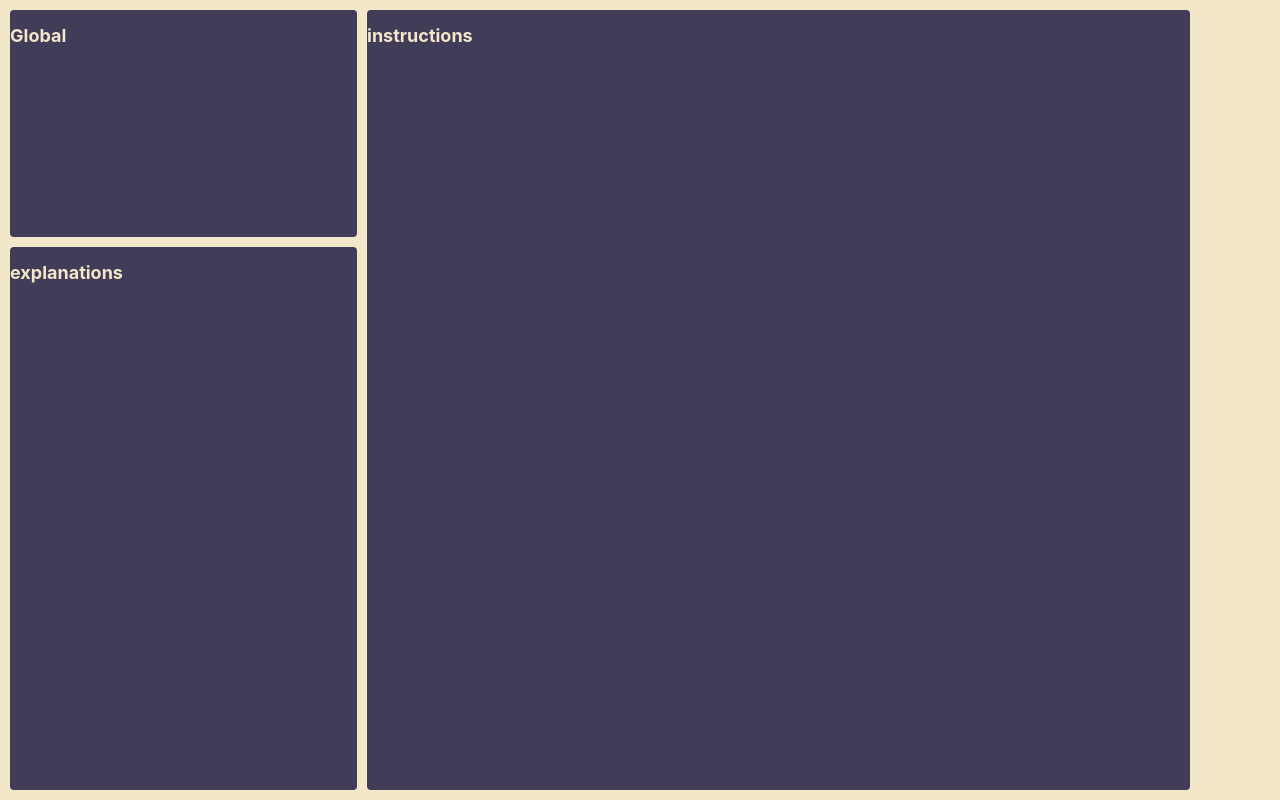
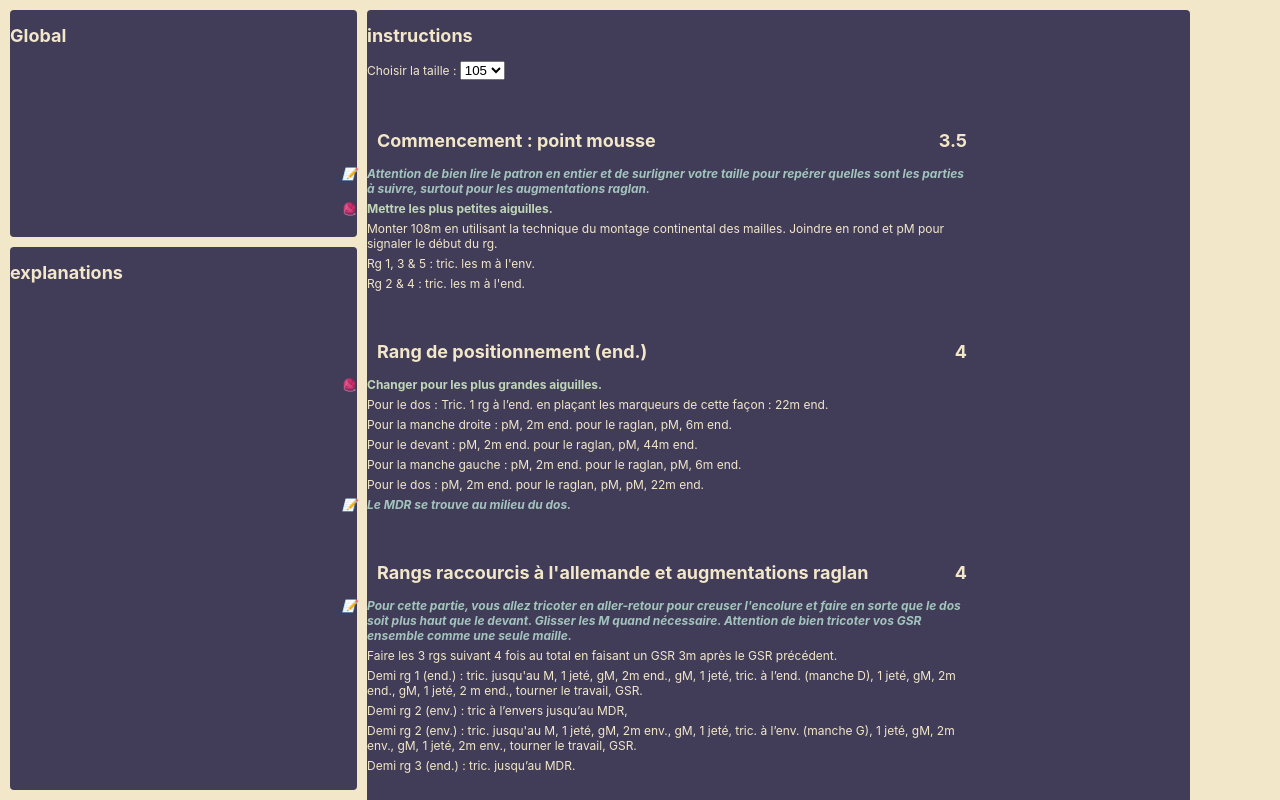
Before and after one commit to domitilleroger/knitting, a React (Create React App) app: page / in a window 1280 px wide. Shown: the top 800 px of the page. Built offline with nearby package versions, Linux system fonts and the light colour scheme.

Commit message:
fix(instructions): clean

```diff
--- a/src/App.tsx
+++ b/src/App.tsx
@@ -1,23 +1,8 @@
-import React, { useState } from 'react';
+import React from 'react';
 import './App.scss';
-import jsonPattern from "./patterns/trescao.json";
-import { formatJSON } from "./utils/Pattern";
-
-import Part from "./components/Part/Part";
-
-const defaultCurrentSize = -10;
-const currentSizeToDev = 105;
+import Instructions from "./components/Instructions/Instructions";
 
 function App() {
-const currentPattern = formatJSON(jsonPattern);
-  const [currentSize, setCurrentSize] = useState(currentPattern.sizes.indexOf(currentSizeToDev));
-
-  function onChangeSelect(event:any) {
-    event.target.value === "all"
-      ? setCurrentSize(defaultCurrentSize)
-      : setCurrentSize(currentPattern.sizes.indexOf(parseInt(event.target.value)));
-  }
-
   return (
     <div className="knittingApp">
       <div className="pattern">
@@ -29,23 +14,9 @@ const currentPattern = formatJSON(jsonPattern);
         </div>
         <div className="pattern-instructions">
           <h2>instructions</h2>
+          <Instructions />
         </div>
       </div>
-      {/*<header className="App-header">
-        <h1>{currentPattern.name}</h1>
-      </header>
-      <main>
-        <label>Choisir la taille : </label>
-        <select name="sizes" id="size-select" onChange={onChangeSelect}>
-          <option value={-1}>All</option>
-          {currentPattern.sizes.map(size =>
-            <option key={size} value={size} selected={size===currentSizeToDev}>{size}</option>
-          )}
-        </select>
-        <div className="pattern">
-          {currentPattern.part.map((part, index) => <Part key={index} part={part} currentSize={currentSize}/>)}
-        </div>
-      </main>*/}
     </div>
   );
 }
--- /dev/null
+++ b/src/components/Instructions/Instructions.tsx
@@ -0,0 +1,37 @@
+import React, { useState } from 'react';
+import '../../App.scss';
+import jsonPattern from "../../patterns/trescao.json";
+import { formatJSON } from "../../utils/Pattern";
+
+import Part from "../../components/Part/Part";
+
+const defaultCurrentSize = -10;
+const currentSizeToDev = 105;
+
+function Instructions() {
+  const currentPattern = formatJSON(jsonPattern);
+  const [currentSize, setCurrentSize] = useState(currentPattern.sizes.indexOf(currentSizeToDev));
+
+  function onChangeSelect(event:any) {
+    event.target.value === "all"
+      ? setCurrentSize(defaultCurrentSize)
+      : setCurrentSize(currentPattern.sizes.indexOf(parseInt(event.target.value)));
+  }
+
+  return (
+    <div className="instructions">
+      <label>Choisir la taille : </label>
+      <select name="sizes" id="size-select" onChange={onChangeSelect}>
+        <option value={-1}>All</option>
+        {currentPattern.sizes.map(size =>
+          <option key={size} value={size} selected={size===currentSizeToDev}>{size}</option>
+        )}
+      </select>
+      <div className="part">
+        {currentPattern.part.map((part, index) => <Part key={index} part={part} currentSize={currentSize}/>)}
+      </div>
+    </div>
+  );
+}
+
+export default Instructions;
```
